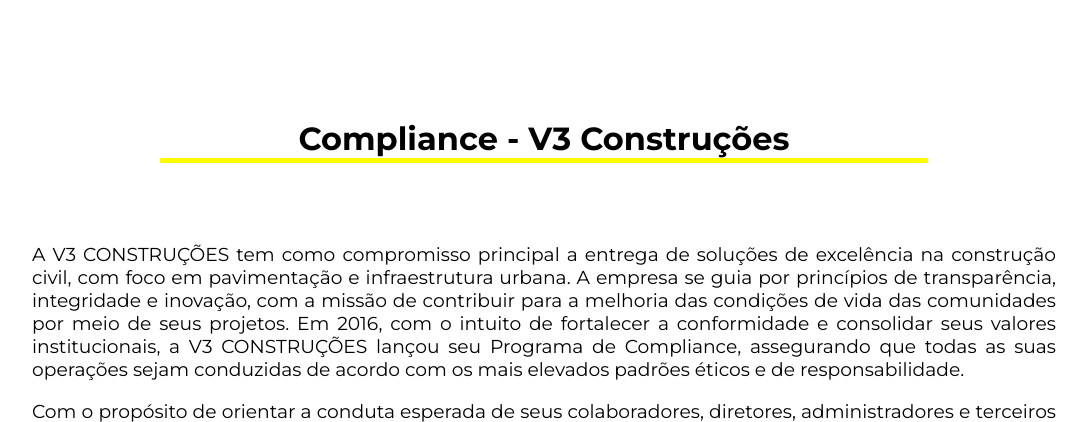
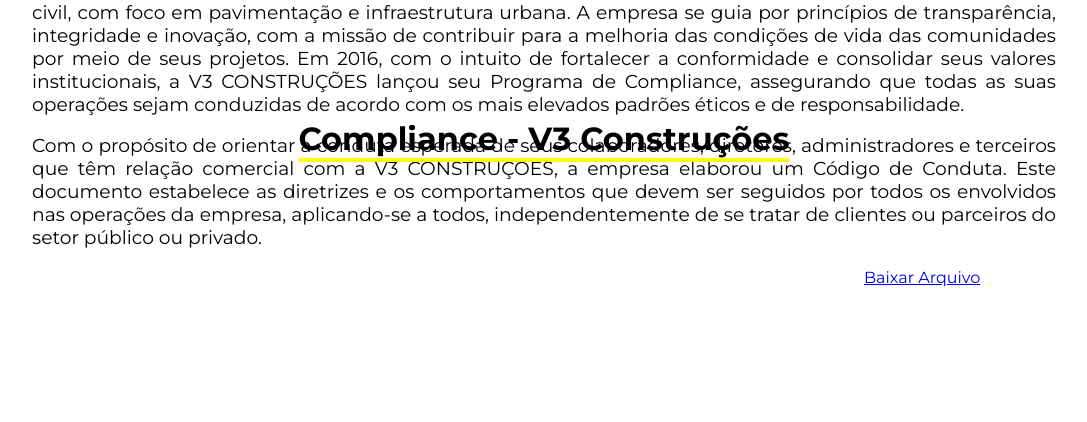
Before and after one commit to Italo0001/Test, a PHP site: the page made by COMPLIANCE .html in a window 1280 px wide. Shown: the part 41-463 px from the top of the page, without its empty margins (96-1183 px from the left). Run offline with PHP 8.4, Linux system fonts and the light colour scheme.

Commit message:
Add files via upload

```diff
--- a/Compliance.css
+++ b/Compliance.css
@@ -197,25 +197,29 @@
 
 .Titulo
 {
-    margin-top: 20vh;
-    margin-bottom: 10vh;
-    margin-left: auto;
-    margin-right: auto;
     text-align: center;
-    border-bottom: rgb(255, 251, 0) solid 5px;
-    width: 40vw;
+    top: 20vh;
+    padding: 0;
+    margin: 0;
+    display: flex;
+    justify-content: center; /* Centraliza horizontalmente */
+    z-index: 11;
+    position: absolute;
+    margin-bottom: 20vh;
+    left: 50%;
+    transform: translateX(-50%);
+    border-bottom: 4px solid #fffb00; /* Linha sublinhada com 2px de espessura e cor preta */
+    align-items: center; /* Centraliza verticalmente */
+    color: #000000;
+    position: absolute;
+    z-index: 11;
 }
 .download
 {
     margin-left: 75vw;
 }
 @media  (max-width: 1400px) {
-    .Titulo
-    {
-        width: 60vw;
-        text-align: center;
 
-    }
     #desktop-menu {
         display: none;
     }
```
